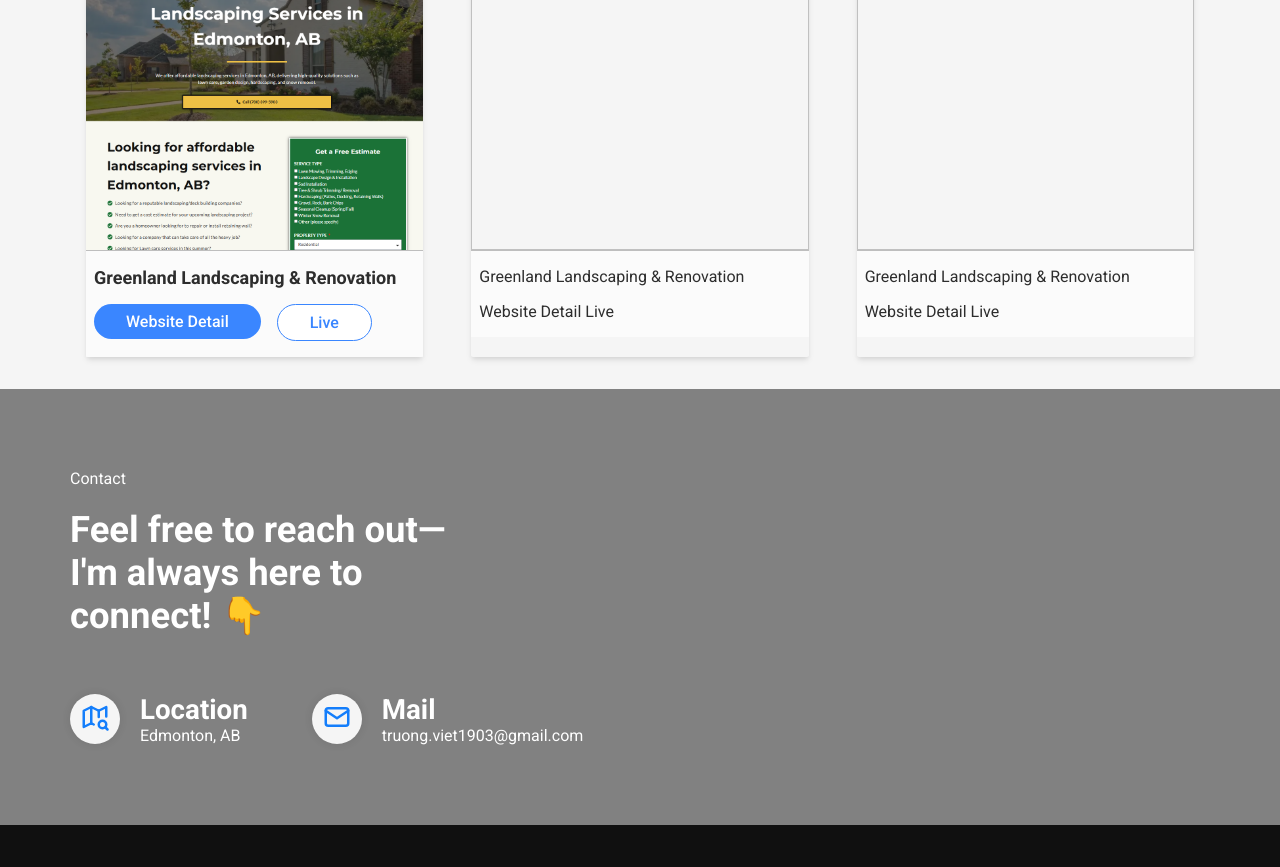
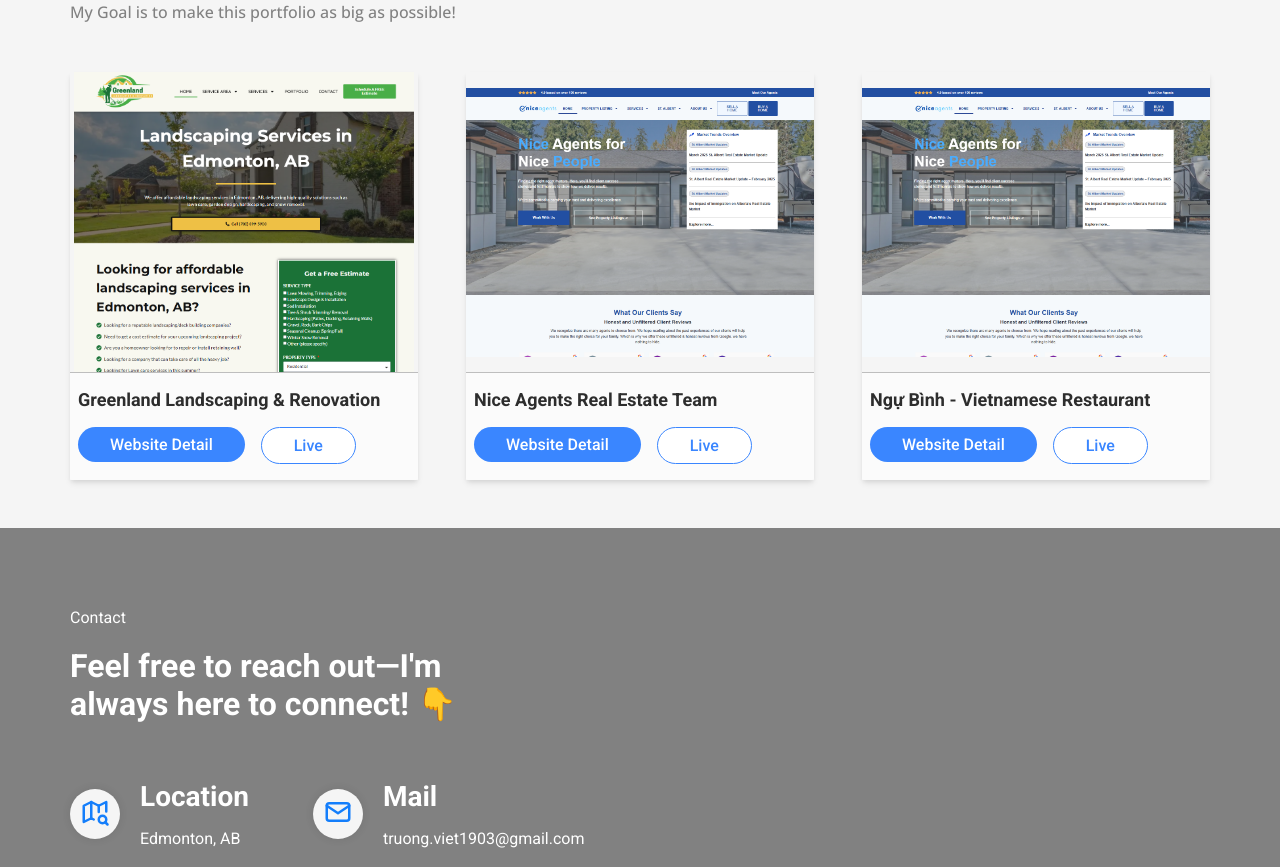
Before and after one commit to Viettruong1903/viettruong1905-website, a website: page projects.html in a window 1280 px wide. Shown: the part 536-1403 px from the top of the page. Drawn offline with nearby package versions, Linux system fonts and the light colour scheme.

Commit message:
adding projects and change url

```diff
--- a/projects.html
+++ b/projects.html
@@ -95,6 +95,7 @@
 
       <section class="projects maxWidth-1140px">
         <h2>Launched Website</h2>
+        <p>My Goal is to make this portfolio as big as possible!</p>
         <div class="cards-container">
           <div class="card">
             <div class="website-profile">
@@ -104,31 +105,31 @@
               <h3 class="domain-name">Greenland Landscaping & Renovation</h3>
               <div class="buttons">
                 <a class="detail-btn" href="">Website Detail</a>
-                <a class="site-btn" href="https://greenlandedm.com/">Live</a>
+                <a class="site-btn" href="https://greenlandedm.com/" target="_blank">Live</a>
               </div>
             </div>
           </div>
           <div class="card">
             <div class="website-profile">
-              <img src="" alt="">
+              <img src="img/niceagents.png" alt="Nice Agents Real Estate Team Website homepage">
             </div>
             <div class="website-details">
-              <div class="domain-name">Greenland Landscaping & Renovation</div>
-              <div>
-                <a href="">Website Detail</a>
-                <a href="https://greenlandedm.com/">Live</a>
+              <h3 class="domain-name">Nice Agents Real Estate Team</h3>
+              <div class="buttons">
+                <a class="detail-btn" href="">Website Detail</a>
+                <a class="site-btn" href="https://niceagents.ca/" target="_blank">Live</a>
               </div>
             </div>
           </div>
           <div class="card">
             <div class="website-profile">
-              <img src="" alt="">
+              <img src="img/niceagents.png" alt="Greenland Landscaping & Renovation Website homepage">
             </div>
             <div class="website-details">
-              <div class="domain-name">Greenland Landscaping & Renovation</div>
-              <div>
-                <a href="">Website Detail</a>
-                <a href="https://greenlandedm.com/">Live</a>
+              <h3 class="domain-name">Ngự Bình - Vietnamese Restaurant</h3>
+              <div class="buttons">
+                <a class="detail-btn" href="">Website Detail</a>
+                <a class="site-btn" href="https://greenlandedm.com/" target="_blank">Live</a>
               </div>
             </div>
           </div>
--- a/scss/buttons.scss
+++ b/scss/buttons.scss
@@ -1,3 +1,5 @@
+@use 'variables' as *;
+
 @mixin button($bg-color, $text-color){
   background-color: $bg-color;
   color: $text-color;
--- a/scss/client-websites.scss
+++ b/scss/client-websites.scss
@@ -1,4 +1,6 @@
 //Style Based on mobile device
+@use 'variables' as *;
+
 .container{
   background-color: white;
   padding: 2rem 1rem;
--- a/scss/contact-section.scss
+++ b/scss/contact-section.scss
@@ -1,3 +1,5 @@
+@use 'variables' as *;
+
 .contact {
   background-color: $text-light-color;
   color: $white-color;
--- a/scss/footer.scss
+++ b/scss/footer.scss
@@ -1,4 +1,6 @@
 // Based on mobile view
+@use 'variables' as *;
+
 footer {
   background-color: #101010;
 
--- a/scss/header.scss
+++ b/scss/header.scss
@@ -1,3 +1,4 @@
+@use 'variables' as *;
 header {
   background-color: #fff;
   box-shadow: 0 0 10px rgba(0,0,0,.09);
--- a/scss/herosection.scss
+++ b/scss/herosection.scss
@@ -1,4 +1,6 @@
 // Based on Mobile View
+@use 'variables' as *;
+
 .hero {
   padding-top: 100px;
   padding-bottom: 4rem;
--- /dev/null
+++ b/scss/initial.scss
@@ -0,0 +1,58 @@
+@use 'variables';
+
+* {
+  padding: 0;
+  margin: 0;
+  scroll-behavior: smooth;
+}
+
+body {
+	font-family: 'Roboto';
+  background-color: variables.$background-light-color;
+  color: variables.$text-color;
+}
+
+h1{
+  font-size: clamp(1.8rem, 5vw, 2.5rem);
+}
+
+h2{
+  font-size: clamp(1.5rem, 4vw, 2rem);
+}
+
+h3{
+  font-size: clamp(1.3rem, 3vw, 1.75rem);
+}
+
+h4{
+  font-size: clamp(1.1rem, 2.5vw, 1.5rem);
+}
+
+h5{
+  font-size: clamp(1rem, 2vw, 1.25rem);
+}
+
+h6{
+  font-size: clamp(0.9rem, 1.5vw, 1rem);
+}
+
+h1, h2, h3, h4 {
+    font-weight: 700;
+    margin-bottom: 1rem;
+    line-height: 1.2;
+  }
+
+  p {
+    color: variables.$text-light-color;
+    font-family: 'Open Sans';
+    font-weight: 500;
+    font-size: 1rem;
+    line-height: 1.5;
+    margin-bottom: 1rem;
+  }
+
+  a{
+    color: variables.$text-color;
+    cursor: pointer;
+    text-decoration: none
+  }
--- a/scss/projects.scss
+++ b/scss/projects.scss
@@ -39,12 +39,16 @@
     }
 
     .projects{
+      padding: 2rem 1rem;
 
+      @include mediaqueries.bp('large'){
+        padding: 3rem 1rem;
+      }
       .cards-container{
         display: grid;
         grid-template-columns: 1fr;
         gap: 2rem 3rem;
-        padding: 2rem 1rem;
+        margin-top: 2rem;
 
         @include mediaqueries.bp('medium'){
           grid-template-columns: 1fr 1fr;
@@ -54,6 +58,7 @@
         @include mediaqueries.bp('large'){
           grid-template-columns: 1fr 1fr 1fr;
           gap: 2rem 3rem;
+          margin-top: 3rem;
         }
 
         .card{
@@ -69,13 +74,13 @@
             img{
               width: 100%;
               height: 100%;
-              object-fit: cover;
+              object-fit: contain;
             }
           }
           .website-details{
             @include reuseable.flexCSS(column, space-between, flex-start);
             padding: 1rem 0.5rem;
-            gap: 1rem 0;
+            // gap: 1rem 0;
             background-color: rgba(255,255,255,.65);
 
             // @include mediaqueries.bp('large'){
--- a/scss/services-section.scss
+++ b/scss/services-section.scss
@@ -1,3 +1,5 @@
+@use 'variables' as *;
+
 .services-section{
   margin: 4rem 0;
   padding: 4rem 0;
--- a/scss/styles.scss
+++ b/scss/styles.scss
@@ -1,63 +1,6 @@
+@use 'variables';
+@use 'initial';
 @use 'projects';
-
-$primary-color: #3a86ff;
-$hover-color: #2e69cc;
-$white-color: #ffffff;
-$background-light-color: #f5f5f5;
-$text-color: #2d2d2d;
-$color2: #292D34;
-$text-light-color: #818181;
-
-* {
-  padding: 0;
-  margin: 0;
-  scroll-behavior: smooth;
-}
-
-
-body {
-	font-family: 'Roboto';
-  background-color: $background-light-color;
-  color: $text-color;
-
-  h1 {
-    font-size: 3rem;
-  }
-  h2 {
-    font-size: 2.28rem;
-  }
-  h3 {
-    font-size: 1.732rem;
-  }
-  h4 {
-    font-size: 1.316rem;
-  }
-  small {
-    font-size: 1rem;
-    color: $white-color;
-  }
-
-  h1, h2, h3, h4 {
-    font-weight: 700;
-  }
-
-  p {
-    color: $text-light-color;
-    font-family: 'Open Sans';
-    font-weight: 500;
-    font-size: 1rem;
-    line-height: 1.5;
-  }
-
-  a {
-    color: $text-color;
-    cursor: pointer;
-    text-decoration: none
-  }
-
-
-
-}
 
 
 @import 'mediaqueries';
--- /dev/null
+++ b/scss/variables.scss
@@ -0,0 +1,7 @@
+$primary-color: #3a86ff;
+$hover-color: #2e69cc;
+$white-color: #ffffff;
+$background-light-color: #f5f5f5;
+$text-color: #2d2d2d;
+$color2: #292D34;
+$text-light-color: #818181;
```
Also changed, not shown: about/index.html (renamed from about.html), img/niceagents.png (added), scss/styles.css, styles.css, 2 other files.
